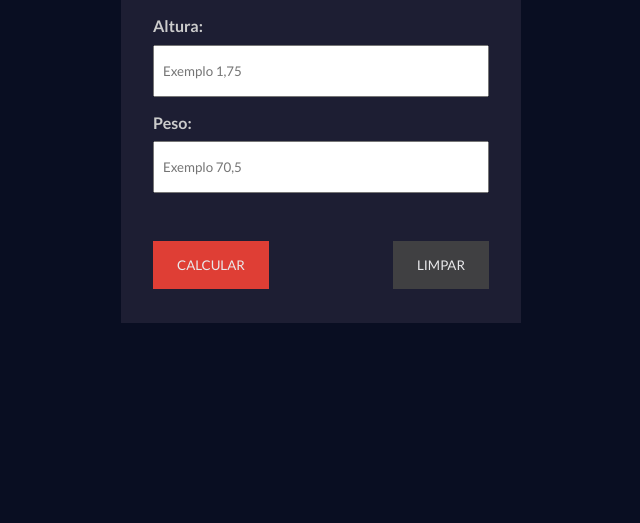
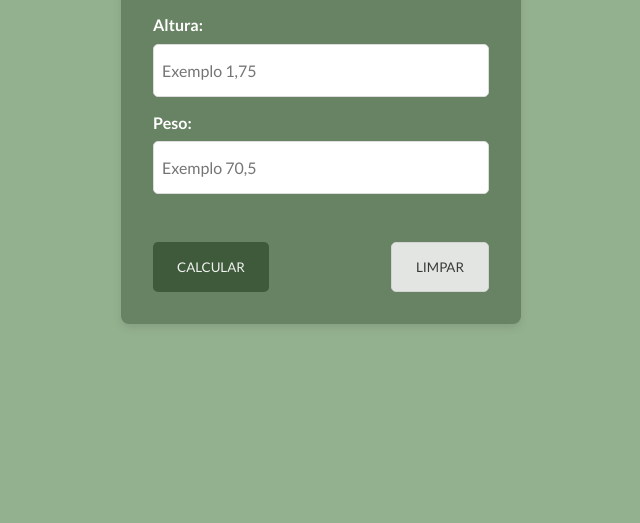
Before and after one commit to jukiaoliveira/calculadora-imc-software-testing, a plain HTML site: page index.html in a window 1280 px wide. Shown: the part 277-800 px from the top of the page, without its empty margins (319-959 px from the left). Drawn offline with Linux system fonts and the light colour scheme.

Commit message:
alteração no css

```diff
--- a/css/styles.css
+++ b/css/styles.css
@@ -6,7 +6,7 @@
 }
 
 body {
-    background-color: #090e22;
+    background-color: #94b18f;
     display: flex;
     justify-content: center;
     align-items: center;
@@ -21,8 +21,14 @@ body {
 .container {
     min-width: 400px;
     min-height: 400px;
-    background-color: #1d1e33;
+    background-color: #688363;
     padding: 2rem;
+    border-radius: 8px;
+    box-shadow: 0 4px 8px rgba(0, 0, 0, 0.1);
+}
+
+h2 {
+    color: #fff;
 }
 
 /* IMC Form */
@@ -47,11 +53,14 @@ body {
 .form-control label {
     font-weight: bold;
     margin-bottom: 0.6rem;
-    color: #ccc;
+    color: #fff;
 }
 
 .form-control input {
     padding: 1rem 0.5rem;
+    border-radius: 5px;
+    border: 1px solid #ddd;
+    font-size: 1rem;
 }
 
 .action-control {
@@ -64,19 +73,28 @@ body {
 button {
     text-transform: uppercase;
     padding: 1rem 1.5rem;
-    background-color: #f44236;
+    background-color: #3b5537;
     border: none;
     color: #fff;
     cursor: pointer;
+    border-radius: 5px;
     opacity: 0.9;
+    transition: background-color 0.3s;
 }
 
 button:hover {
     opacity: 1;
+    background-color: #94b18f;
 }
 
 #clear-btn {
-    background-color: #444;
+    background-color: #f0f0f0;
+    color: #333;
+    border: 1px solid #ddd;
+}
+
+clear-btn:hover {
+    background-color: #e1e1e1;
 }
 
 /* Table */
@@ -143,7 +161,7 @@ button:hover {
 }
 
 .medium {
-    color: #db6212;
+    color: #ec9f6d;
 }
 
 .high {
```
Also changed, not shown: 1 other file.
